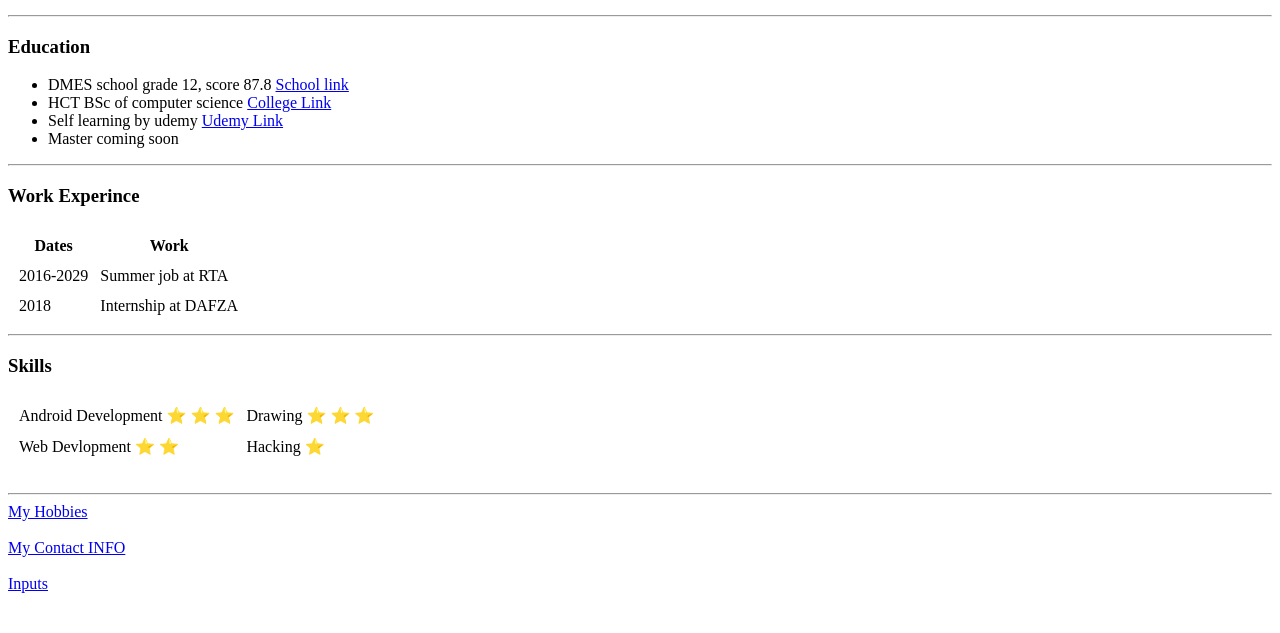
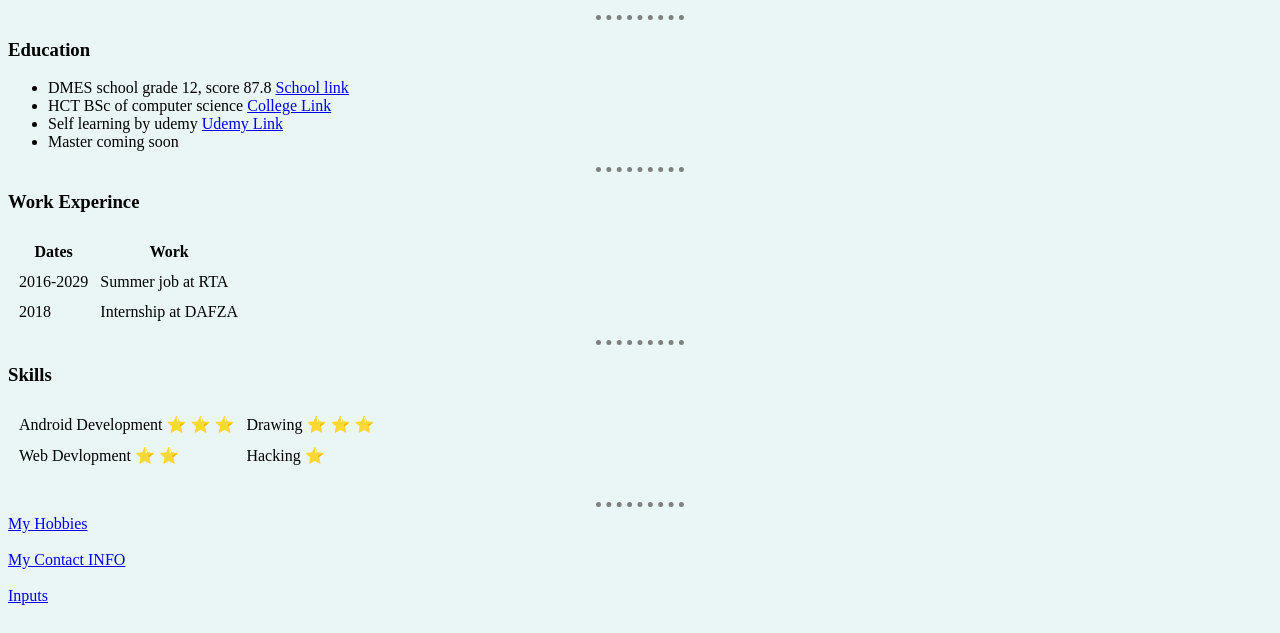
Before and after one commit to ZeroDeveloper007/cv, a plain HTML site: page index.html in a window 1280 px wide. Shown: the part 167-800 px from the top of the page. Drawn offline with Linux system fonts and the light colour scheme.

Commit message:
Add files via upload

```diff
--- a/index.html
+++ b/index.html
@@ -4,8 +4,27 @@
         <meta charset="UTF-8">
         <meta name="viewport" content="width=device-width, initial-scale=1.0">
         <title>Mohammad's Personal site</title>
+
+        <style>
+
+            body {
+                background-color: #EAF6F6;
+            }
+
+            hr {
+                background-color: #EAF6F6;
+                border-style: dotted none none none;
+                border-color: grey;
+                width: 7%;
+                border-width: 5px;
+
+            }
+
+
+
+        </style>
     </head>
-    <body>
+    <body >
         <table cellspacing="5px">
             <tr>
                 <td><img src="lettuce.png" alt="Lettuce Face"></td>
@@ -69,3 +88,8 @@
         <a href="inputs.html">Inputs</a>
     </body>
 </html>
+
+<!--0
+colorhunt.co
+
+-->
```
